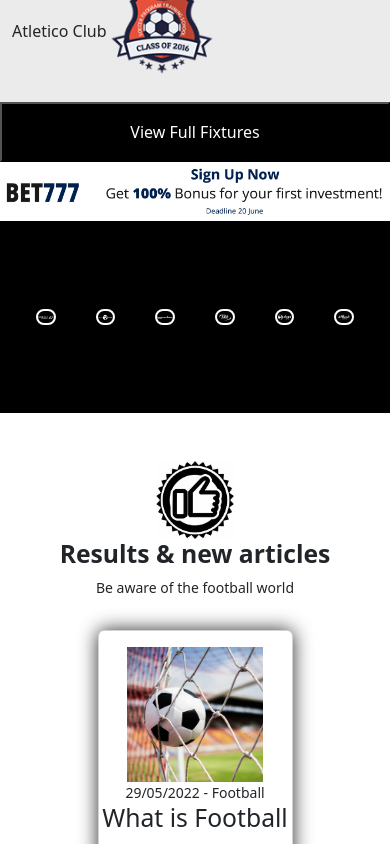
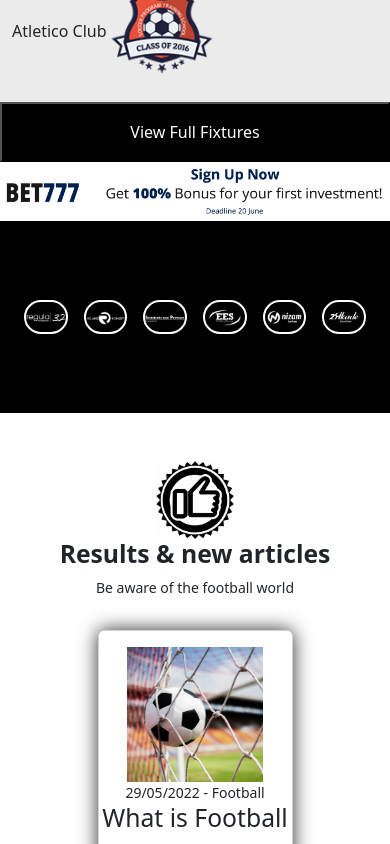
Before and after one commit to AlessioAbbati/proj-html-vuejs, a Vue app: page / in a window 390 px wide. Shown: the part 6825-7669 px from the top of the page. Built offline with nearby package versions, Linux system fonts and the light colour scheme.

Commit message:
add sponsor tablet version

```diff
--- a/src/components/AppSponsor.vue
+++ b/src/components/AppSponsor.vue
@@ -37,5 +37,8 @@
     border-radius: 2rem;
     margin-inline: .5rem;
     width: calc((100% / 6) - 2.5rem);
+    @media (max-width: 768px) {
+        width: calc((100% / 6) - 1rem);
+    }
     }
 </style>
```
